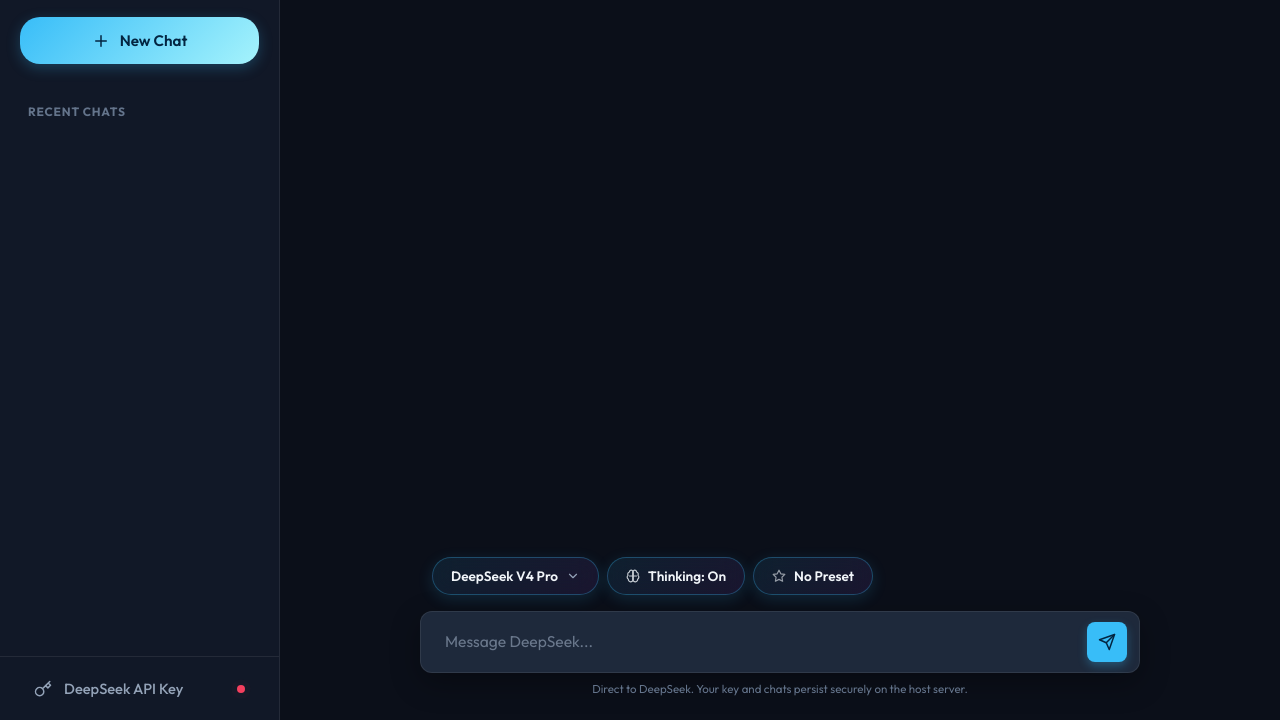
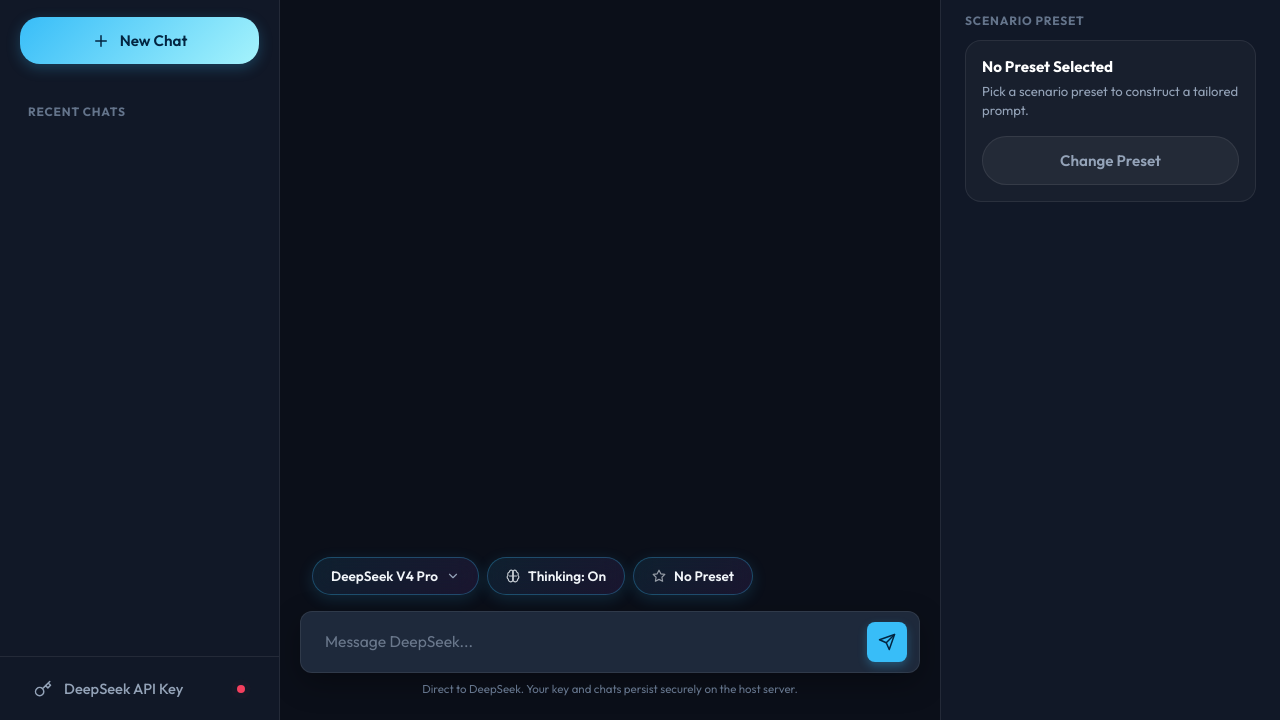
Before and after one commit to SriviharReddy/loomscribe, a website with bundled scripts: page public/index.html in a window 1280 px wide. Shown: the part 80-800 px from the top of the page. Built offline with nearby package versions, Linux system fonts and the light colour scheme; files whose address does not match are found by name.

Commit message:
style(ui): open settings right pane by default on desktop

```diff
--- a/public/index.html
+++ b/public/index.html
@@ -169,7 +169,7 @@
         </main>
 
         <!-- Right Settings Pane -->
-        <aside class="right-pane collapsed" id="right-pane">
+        <aside class="right-pane" id="right-pane">
             <div class="right-pane-header">
                 <h3>Preset Settings</h3>
                 <button id="right-pane-close-btn" class="right-pane-close-btn" aria-label="Close settings">
```
